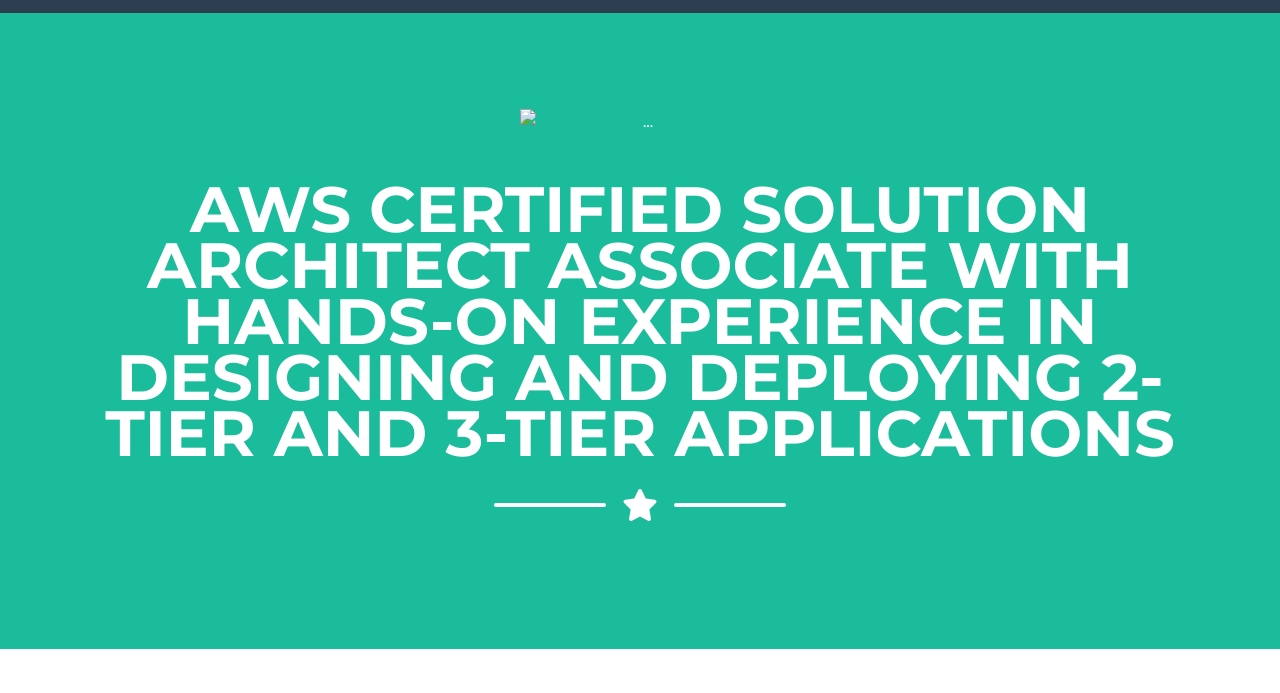
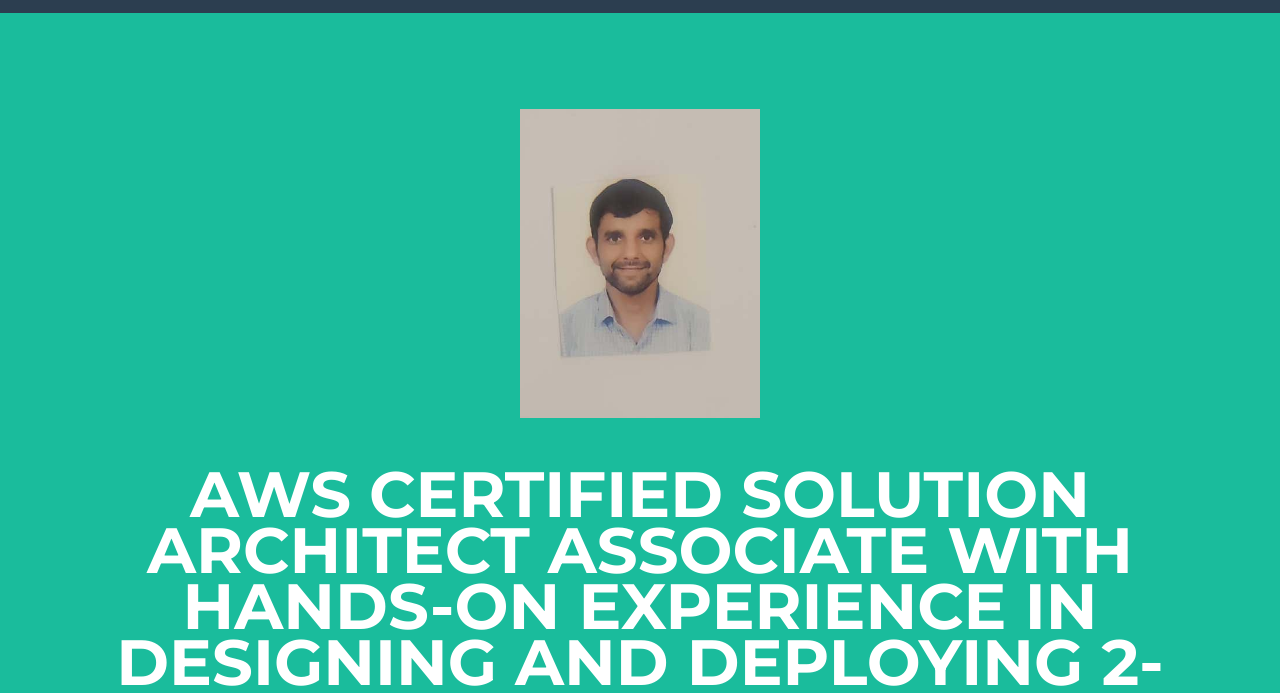
Before and after one commit to manson1985/manson-portfolio, a plain HTML site: page index.html in a window 1280 px wide. Shown: the part 91-784 px from the top of the page. Drawn offline with nearby package versions, Linux system fonts and the light colour scheme.

Commit message:
Add files via upload

```diff
--- a/index.html
+++ b/index.html
@@ -38,7 +38,7 @@
         <header class="masthead bg-primary text-white text-center">
             <div class="container d-flex align-items-center flex-column">
                 <!-- Masthead Avatar Image-->
-                <img class="masthead-avatar mb-5" src="assets/img/maish_pics.jpg" alt="..." />
+                <img class="masthead-avatar mb-5" src="assets/img/manish_pics.jpg" alt="..." />
                 <!-- Masthead Heading-->
                 <h1 class="masthead-heading text-uppercase mb-0">
                     <a href="https://cp.certmetrics.com/amazon/en/public/verify/credential/d1731426463d4509a7397daed68ec1bb" style="text-decoration: none; color: inherit;">
```
